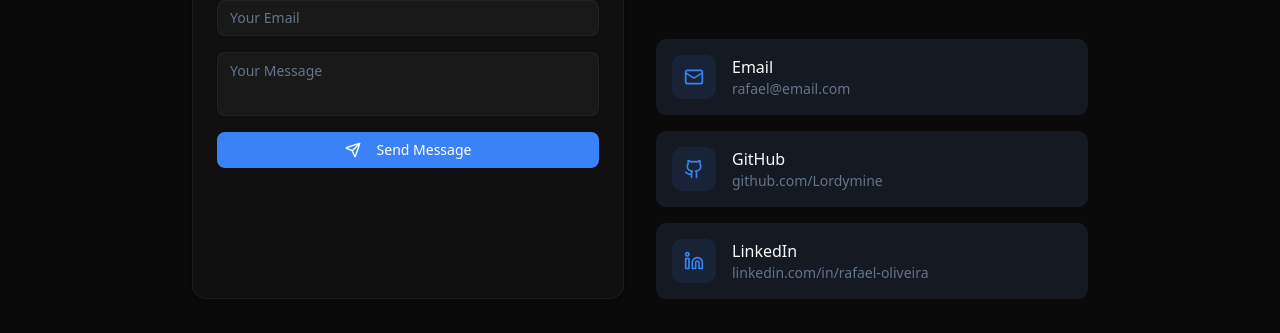
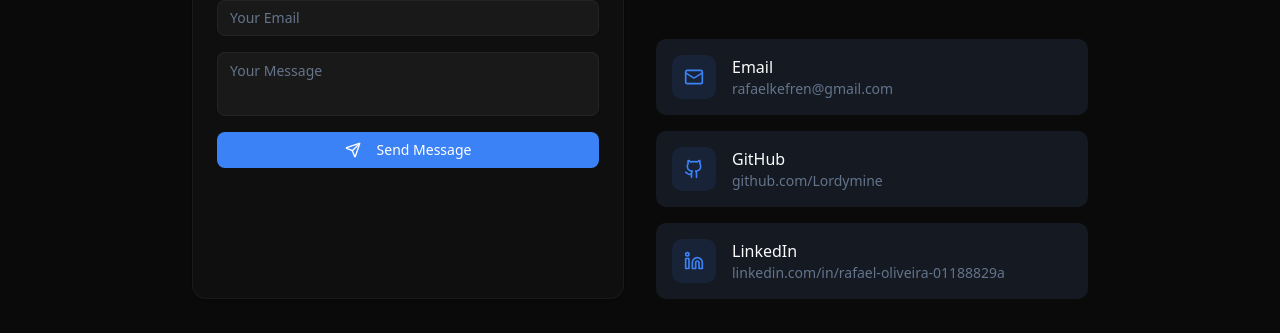
Before and after one commit to Lordymine/portfolio, a Next.js app: page / in a window 1280 px wide. Shown: the part 4567-4900 px from the top of the page. Built offline with nearby package versions, Linux system fonts and the light colour scheme.

Commit message:
chore: update contact links
- LinkedIn: www.linkedin.com/in/rafael-oliveira-01188829a
- Email: rafaelkefren@gmail.com
- Updated in hero, contact and footer sections

```diff
--- a/src/app/sections/contact.tsx
+++ b/src/app/sections/contact.tsx
@@ -66,7 +66,7 @@ export function Contact() {
 
             <div className="space-y-4">
               <a
-                href="mailto:rafael@email.com"
+                href="mailto:rafaelkefren@gmail.com"
                 className="flex items-center gap-4 p-4 rounded-lg bg-secondary/50 hover:bg-secondary/70 transition-colors"
               >
                 <div className="p-3 rounded-lg bg-primary/10">
@@ -74,7 +74,7 @@ export function Contact() {
                 </div>
                 <div>
                   <p className="font-medium text-foreground">Email</p>
-                  <p className="text-sm text-muted-foreground">rafael@email.com</p>
+                  <p className="text-sm text-muted-foreground">rafaelkefren@gmail.com</p>
                 </div>
               </a>
 
@@ -94,7 +94,7 @@ export function Contact() {
               </a>
 
               <a
-                href="https://linkedin.com/in/rafael-oliveira"
+                href="https://www.linkedin.com/in/rafael-oliveira-01188829a"
                 target="_blank"
                 rel="noopener noreferrer"
                 className="flex items-center gap-4 p-4 rounded-lg bg-secondary/50 hover:bg-secondary/70 transition-colors"
@@ -104,7 +104,7 @@ export function Contact() {
                 </div>
                 <div>
                   <p className="font-medium text-foreground">LinkedIn</p>
-                  <p className="text-sm text-muted-foreground">linkedin.com/in/rafael-oliveira</p>
+                  <p className="text-sm text-muted-foreground">linkedin.com/in/rafael-oliveira-01188829a</p>
                 </div>
               </a>
             </div>
--- a/src/app/sections/footer.tsx
+++ b/src/app/sections/footer.tsx
@@ -27,7 +27,7 @@ export function Footer() {
               <Github className="h-5 w-5" />
             </a>
             <a
-              href="https://linkedin.com/in/rafael-oliveira"
+              href="https://www.linkedin.com/in/rafael-oliveira-01188829a"
               target="_blank"
               rel="noopener noreferrer"
               className="text-muted-foreground hover:text-foreground transition-colors"
@@ -36,7 +36,7 @@ export function Footer() {
               <Linkedin className="h-5 w-5" />
             </a>
             <a
-              href="mailto:rafael@email.com"
+              href="mailto:rafaelkefren@gmail.com"
               className="text-muted-foreground hover:text-foreground transition-colors"
               aria-label="Email"
             >
--- a/src/app/sections/hero.tsx
+++ b/src/app/sections/hero.tsx
@@ -52,7 +52,7 @@ export function Hero() {
             <Github className="h-6 w-6" />
           </a>
           <a
-            href="https://linkedin.com/in/rafael-oliveira"
+            href="https://www.linkedin.com/in/rafael-oliveira-01188829a"
             target="_blank"
             rel="noopener noreferrer"
             className="text-muted-foreground hover:text-foreground transition-colors"
@@ -61,7 +61,7 @@ export function Hero() {
             <Linkedin className="h-6 w-6" />
           </a>
           <a
-            href="mailto:rafael@email.com"
+            href="mailto:rafaelkefren@gmail.com"
             className="text-muted-foreground hover:text-foreground transition-colors"
             aria-label="Email"
           >
```
